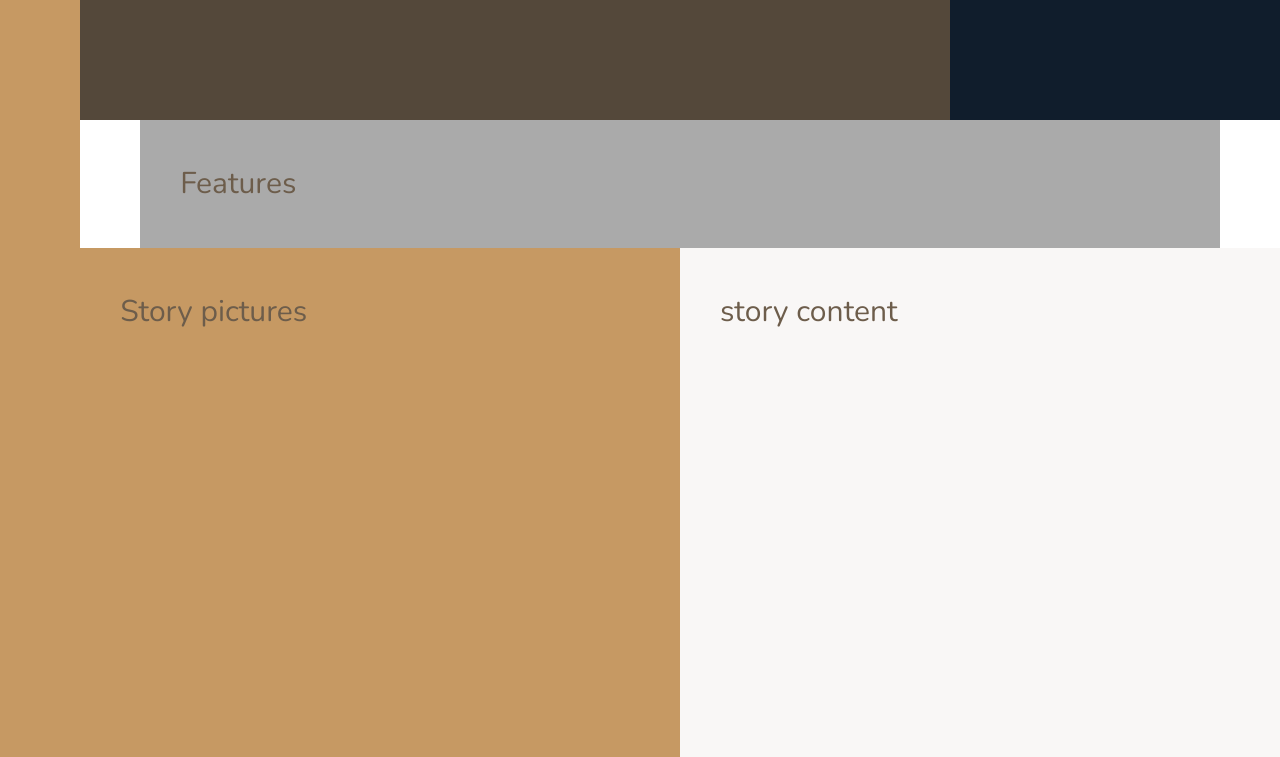
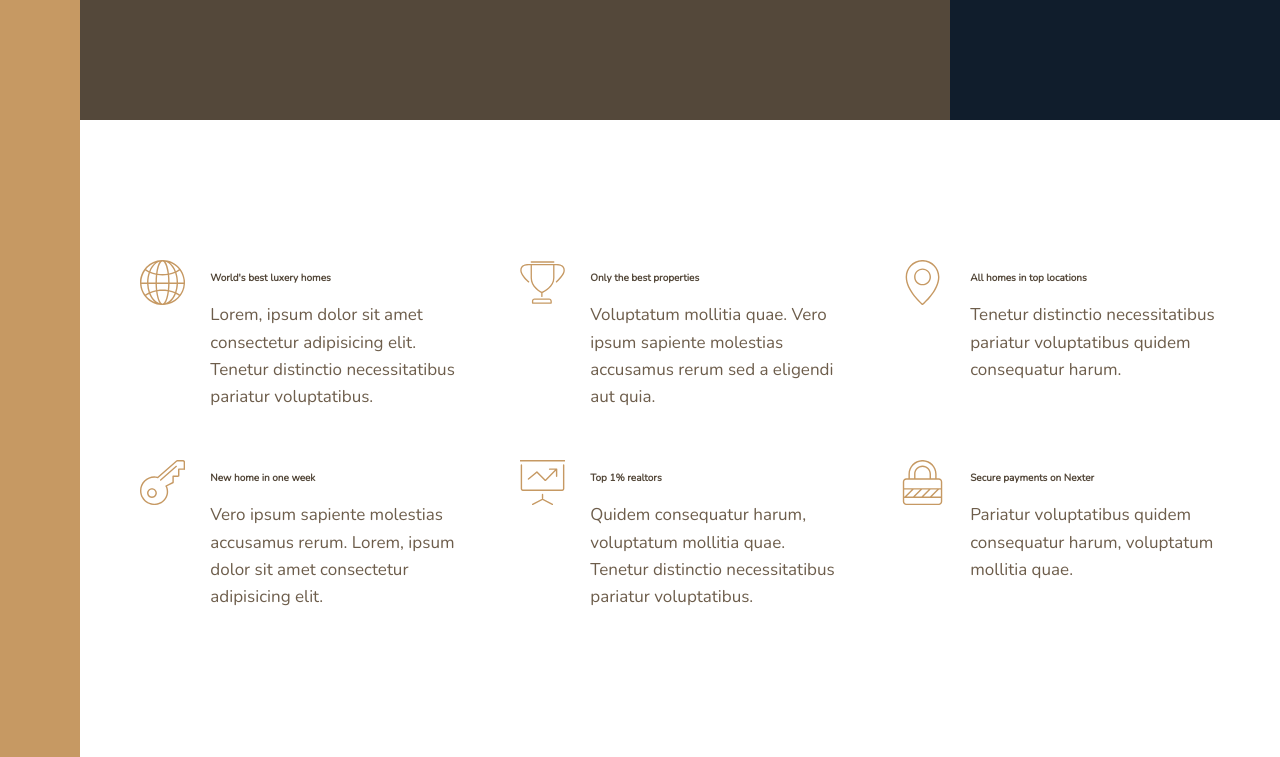
Before and after one commit to Wil-Colon/Nexter, a website: page index.html in a window 1280 px wide. Shown: the part 520-1277 px from the top of the page. Drawn offline with nearby package versions, Linux system fonts and the light colour scheme.

Commit message:
Feature secion

```diff
--- a/index.html
+++ b/index.html
@@ -21,7 +21,73 @@
 
     <div class="realtors">top 3 realtors</div>
 
-    <section class="features">Features</section>
+    <section class="features">
+      <div class="feature">
+        <svg class="feature__icon">
+          <use xlink:href="img/sprite.svg#icon-global"></use>
+        </svg>
+        <h4 class="heading-4--dark">World's best luxery homes</h4>
+        <p class="feature__text">
+          Lorem, ipsum dolor sit amet consectetur adipisicing elit. Tenetur
+          distinctio necessitatibus pariatur voluptatibus.
+        </p>
+      </div>
+
+      <div class="feature">
+        <svg class="feature__icon">
+          <use xlink:href="img/sprite.svg#icon-trophy"></use>
+        </svg>
+        <h4 class="heading-4--dark">Only the best properties</h4>
+        <p class="feature__text">
+          Voluptatum mollitia quae. Vero ipsum sapiente molestias accusamus
+          rerum sed a eligendi aut quia.
+        </p>
+      </div>
+
+      <div class="feature">
+        <svg class="feature__icon">
+          <use xlink:href="img/sprite.svg#icon-map-pin"></use>
+        </svg>
+        <h4 class="heading-4--dark">All homes in top locations</h4>
+        <p class="feature__text">
+          Tenetur distinctio necessitatibus pariatur voluptatibus quidem
+          consequatur harum.
+        </p>
+      </div>
+
+      <div class="feature">
+        <svg class="feature__icon">
+          <use xlink:href="img/sprite.svg#icon-key"></use>
+        </svg>
+        <h4 class="heading-4--dark">New home in one week</h4>
+        <p class="feature__text">
+          Vero ipsum sapiente molestias accusamus rerum. Lorem, ipsum dolor sit
+          amet consectetur adipisicing elit.
+        </p>
+      </div>
+
+      <div class="feature">
+        <svg class="feature__icon">
+          <use xlink:href="img/sprite.svg#icon-presentation"></use>
+        </svg>
+        <h4 class="heading-4--dark">Top 1% realtors</h4>
+        <p class="feature__text">
+          Quidem consequatur harum, voluptatum mollitia quae. Tenetur distinctio
+          necessitatibus pariatur voluptatibus.
+        </p>
+      </div>
+
+      <div class="feature">
+        <svg class="feature__icon">
+          <use xlink:href="img/sprite.svg#icon-lock"></use>
+        </svg>
+        <h4 class="heading-4--dark">Secure payments on Nexter</h4>
+        <p class="feature__text">
+          Pariatur voluptatibus quidem consequatur harum, voluptatum mollitia
+          quae.
+        </p>
+      </div>
+    </section>
 
     <div class="story__pictures">Story pictures</div>
 
--- a/sass/_base.scss
+++ b/sass/_base.scss
@@ -38,14 +38,7 @@ body {
   display: grid;
   grid-template-rows: 80vh min-content 40vw repeat(3, min-content);
   grid-template-columns:
-    [sidebar-start] 8rem [sidebar-end full-start] minmax(
-      6rem,
-      1fr
-    ) [center-start] repeat(8, [col-start] minmax(min-content, 14rem) [col-end])
+    [sidebar-start] 8rem [sidebar-end full-start] minmax(6rem, 1fr)
+    [center-start] repeat(8, [col-start] minmax(min-content, 14rem) [col-end])
     [center-end] minmax(6rem, 1fr) [full-end];
-
-  & > * {
-    padding: 40px;
-    font-size: 3rem;
-  }
 }
--- a/sass/_features.scss
+++ b/sass/_features.scss
@@ -1,4 +1,30 @@
 .features {
-  background-color: $color-grey-light-2;
   grid-column: center-start / center-end;
+
+  margin: 15rem 0;
+
+  display: grid;
+  // grid-template-columns: repeat(3, 1fr);
+  grid-template-columns: repeat(auto-fit, minmax(25rem, 1fr));
+  grid-gap: 6rem;
+  align-items: start;
 }
+
+.feature {
+  display: grid;
+  grid-template-columns: min-content 1fr;
+  grid-row-gap: 1.5rem;
+  grid-column-gap: 2.5rem;
+
+  &__icon {
+    fill: $color-primary;
+    width: 4.5rem;
+    height: 4.5rem;
+    grid-row: 1 / span 2;
+    transform: translateY(-1rem);
+  }
+
+  &__text {
+    font-size: 1.7rem;
+  }
+}
--- a/sass/_typography.scss
+++ b/sass/_typography.scss
@@ -0,0 +1,29 @@
+%heading {
+  font-family: $font-display;
+  font-weight: 400;
+}
+
+.heading-1 {
+  @extend %heading;
+}
+
+.heading-2 {
+  @extend %heading;
+}
+
+.heading-3 {
+  @extend %heading;
+}
+
+.heading-4 {
+  @extend %heading;
+  font-size: 1.9rem;
+
+  &--light {
+    color: $color-grey-light-1;
+  }
+
+  &--dark {
+    color: $color-grey-dark-1;
+  }
+}
```
Also changed, not shown: css/style.css.
